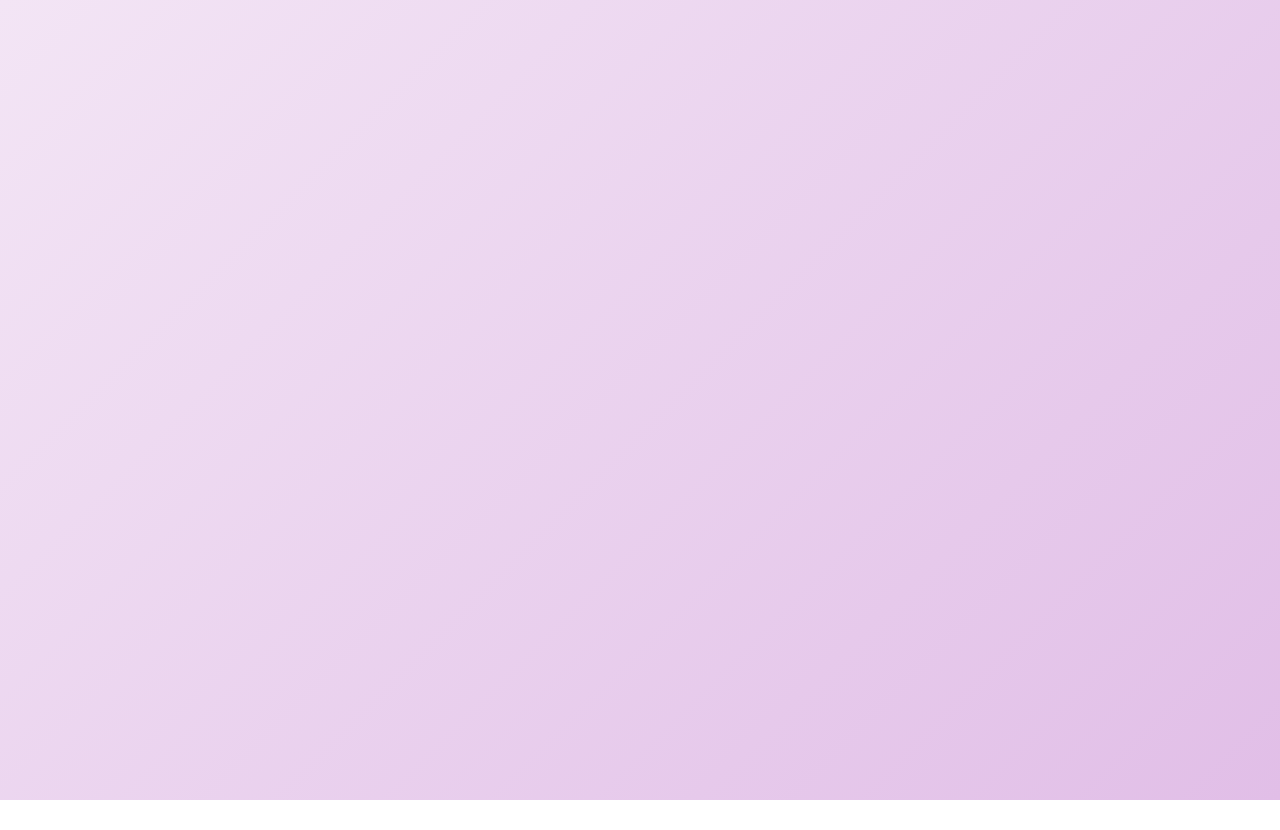
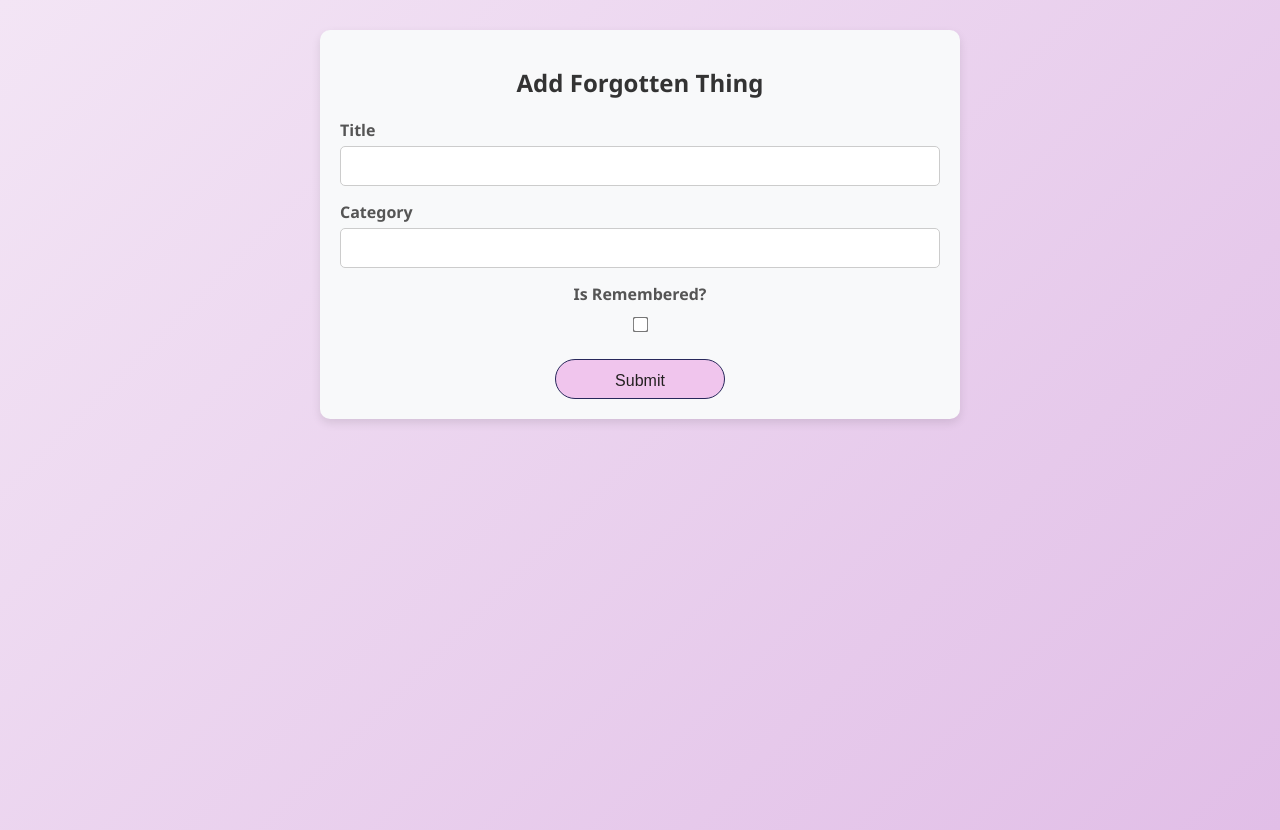
Before and after one commit to kalviumcommunity/S86_Weird_things_people_instantly_forget, a React (Vite) app in the folder frontend/: page /add-forgotten in a window 1280 px wide. Before the commit this address had no page. Before the commit the page ends 800 px from the top, so only its background shows below. Built offline with nearby package versions, Linux system fonts and the light colour scheme.

Commit message:
inserted form to add entities

```diff
--- a/frontend/src/App.css
+++ b/frontend/src/App.css
@@ -47,6 +47,7 @@ button {
   width: 170px;
   margin-top: 100px;
   border-radius: 20px;
+
   background-color: rgb(240, 197, 237);
 }
 
@@ -99,3 +100,79 @@ button {
 .view-button:hover {
   background-color: #e1bee7;
 }
+
+.add-forgotten-thing {
+  padding: 20px;
+  max-width: 600px;
+  margin: 30px auto;
+  background-color: #f8f9fa;
+  border-radius: 10px;
+  box-shadow: 0 4px 10px rgba(0, 0, 0, 0.1);
+}
+
+.add-forgotten-thing h1 {
+  text-align: center;
+  margin-bottom: 20px;
+  font-size: 1.5em;
+  color: #333;
+}
+
+form {
+  display: flex;
+  flex-direction: column;
+  gap: 15px;
+}
+
+form > div {
+  display: flex;
+  flex-direction: column;
+  gap: 5px;
+}
+
+/* 👇 Style to make checkbox and label in one line */
+.checkbox-container {
+  display: flex;
+  align-items: center;
+  gap: 10px;
+}
+
+label {
+  font-size: 1em;
+  font-weight: bold;
+  color: #555;
+}
+
+input[type="text"] {
+  padding: 10px;
+  font-size: 1em;
+  border: 1px solid #ccc;
+  border-radius: 5px;
+  transition: border-color 0.3s ease;
+}
+
+input[type="text"]:focus {
+  border-color: #007bff;
+  outline: none;
+  padding-left: 10px;
+}
+
+input[type="checkbox"] {
+  transform: scale(1.2);
+}
+
+/* 👇 Center the submit button */
+.btn-submit {
+  padding: 12px 20px;
+  background-color: rgb(240, 197, 237);
+  color: rgb(35, 32, 32);
+  font-size: 1em;
+  border: none;
+  border-radius: 20px;
+  cursor: pointer;
+  align-self: center;
+  margin-top: 10px;
+  border: #28285b 1px solid;
+}
+
+.btn-submit:hover {
+  background-color: rgb(227, 173, 223);}
--- a/frontend/src/App.jsx
+++ b/frontend/src/App.jsx
@@ -1,6 +1,7 @@
 import './App.css';
 import { BrowserRouter as Router, Routes, Route, useNavigate } from 'react-router-dom';
 import ForgottenThings from './pages/ForgottenThings';
+import AddForgottenThing from './pages/AddForgottenThing';
 
 function Home() {
   const navigate = useNavigate();
@@ -20,6 +21,7 @@ function App() {
       <Routes>
         <Route path="/" element={<Home />} />
         <Route path="/forgotten" element={<ForgottenThings />} />
+        <Route path="/add-forgotten" element={<AddForgottenThing />} />
       </Routes>
     </Router>
   );
--- /dev/null
+++ b/frontend/src/pages/AddForgottenThing.jsx
@@ -0,0 +1,63 @@
+import React, { useState } from 'react';
+import axios from 'axios';
+import { useNavigate } from 'react-router-dom';
+import '../App.css';  // Ensure this CSS is imported
+
+function AddForgottenThing() {
+  const [title, setTitle] = useState('');
+  const [category, setCategory] = useState('');
+  const [isRemembered, setIsRemembered] = useState(false);
+  const navigate = useNavigate();
+
+  const handleSubmit = (e) => {
+    e.preventDefault();
+
+    const newItem = { title, category, isRemembered };
+
+    axios.post('http://localhost:5000/api/items', newItem)
+      .then((response) => {
+        console.log('Item added:', response.data);
+        navigate('/forgotten');  // Redirect to the ForgottenThings page after successful submission
+      })
+      .catch((error) => {
+        console.error('Error adding item:', error);
+      });
+  };
+
+  return (
+    <div className="add-forgotten-thing">
+      <h1>Add Forgotten Thing</h1>
+      <form onSubmit={handleSubmit}>
+        <div>
+          <label>Title</label>
+          <input
+            type="text"
+            value={title}
+            onChange={(e) => setTitle(e.target.value)}
+            required
+          />
+        </div>
+        <div>
+          <label>Category</label>
+          <input
+            type="text"
+            value={category}
+            onChange={(e) => setCategory(e.target.value)}
+            required
+          />
+        </div>
+        <div className="checkbox-container">
+          <label>Is Remembered?</label>
+          <input
+            type="checkbox"
+            checked={isRemembered}
+            onChange={(e) => setIsRemembered(e.target.checked)}
+          />
+        </div>
+        <button className='btn-submit' type="submit">Submit</button>
+      </form>
+    </div>
+  );
+}
+
+export default AddForgottenThing;
--- a/frontend/src/pages/ForgottenThings.jsx
+++ b/frontend/src/pages/ForgottenThings.jsx
@@ -39,6 +39,10 @@ function ForgottenThings() {
         </div>
       )}
 
+      <button className="add-button" onClick={() => navigate('/add-forgotten')}>
+        ➕ Add Forgotten Thing
+      </button>
+        <br />
       <button className="back-button" onClick={() => navigate('/')}>
         🔙 Back to Home
       </button>
```
Also changed, not shown: 1 other file (tests, documents, lock files or other folders).
